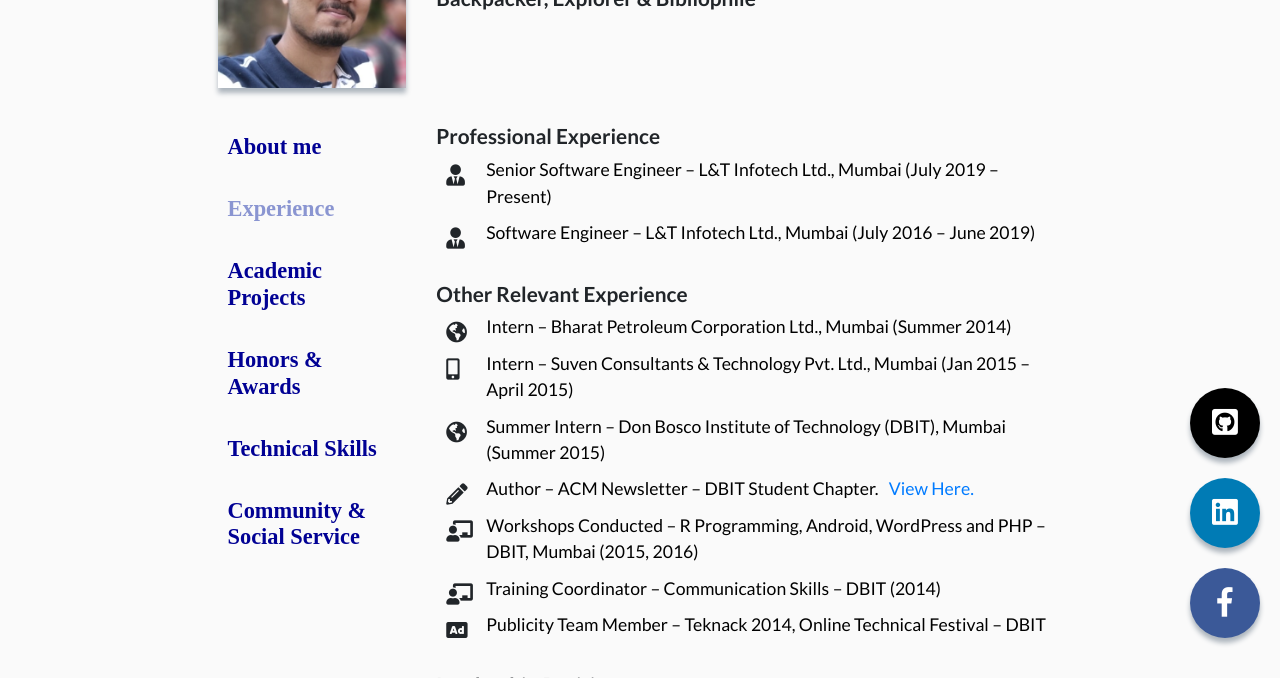
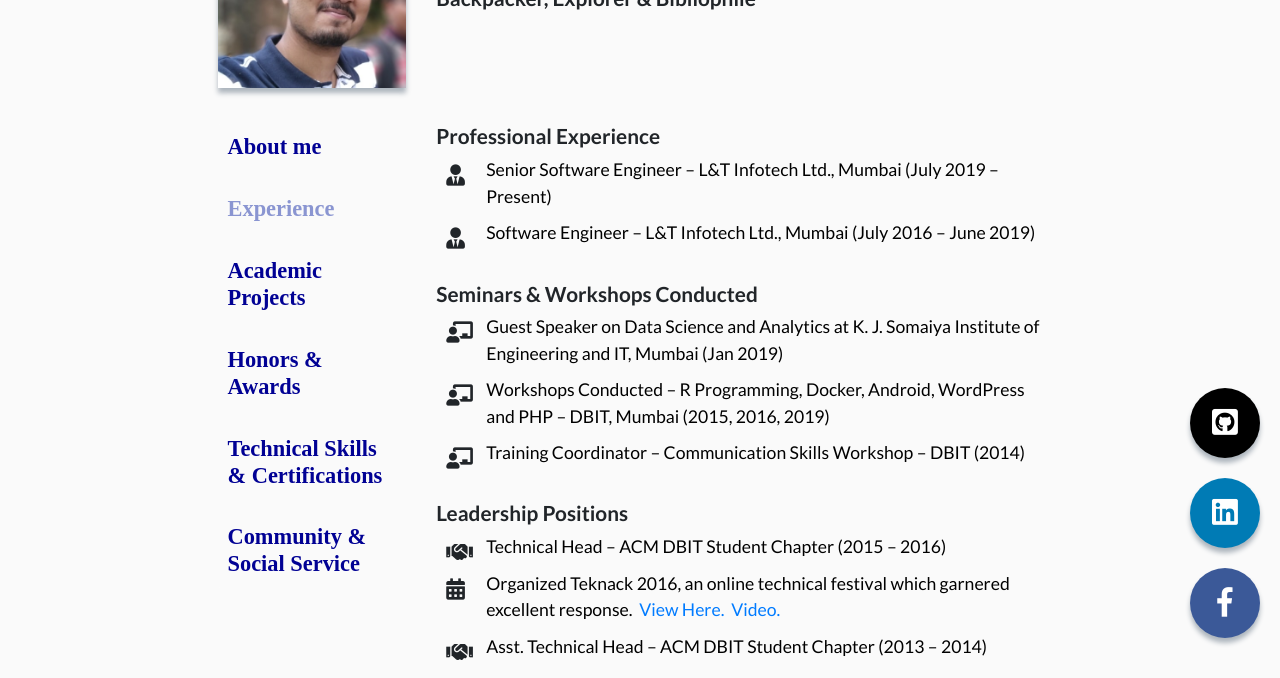
Before and after one commit to roshanlas/roshanlas.github.io, a website: page index.html in a window 1280 px wide. Both pictures are taken after a click on the link "Experience". Shown: the part 122-800 px from the top of the page. Drawn offline with Linux system fonts and the light colour scheme.

Commit message:
add seminars & certifications

```diff
--- a/index.html
+++ b/index.html
@@ -62,7 +62,7 @@
 						<a href="#" id="experience-content-link" class="list-group-item menu-list-item">Experience</a>
 						<a href="#" id="academic-projects-content-link" class="list-group-item menu-list-item">Academic Projects</a>
 						<a href="#" id="honors-awards-content-link" class="list-group-item menu-list-item">Honors &amp; Awards</a>
-						<a href="#" id="technical-skills-content-link" class="list-group-item menu-list-item">Technical Skills</a>
+						<a href="#" id="technical-skills-content-link" class="list-group-item menu-list-item">Technical Skills &amp; Certifications</a>
 						<a href="#" id="community-social-service-content-link" class="list-group-item menu-list-item">Community &amp; Social Service</a>
 					</div>
 					<div class="form-group">
@@ -71,7 +71,7 @@
 							<option value="experience">Experience</option>
 							<option value="academic-projects">Academic Projects</option>
 							<option value="honors-awards">Honors &amp; Awards</option>
-							<option value="technical-skills">Technical Skills</option>
+							<option value="technical-skills">Technical Skills &amp; Certifications</option>
 							<option value="community-social-service">Community &amp; Social Service</option>
 						</select>
 					</div>
@@ -114,6 +114,35 @@
 								June 2019)</div>
 						</div>
 
+						<h3 class="subsequent-headings">Seminars & Workshops Conducted</h3>
+						<div class="bulleted-content"><i class="fas fa-chalkboard-teacher fa-lg bullet-point"></i>
+							<div class="text-content lead mb-0">Guest Speaker on Data Science and Analytics
+								at K. J. Somaiya Institute of Engineering and IT, Mumbai (Jan 2019)</div>
+						</div>
+						<div class="bulleted-content"><i class="fas fa-chalkboard-teacher fa-lg bullet-point"></i>
+							<div class="text-content lead mb-0">Workshops Conducted &ndash; R Programming, Docker, Android, WordPress and PHP
+								&ndash; DBIT, Mumbai (2015, 2016, 2019)</div>
+						</div>
+						<div class="bulleted-content"><i class="fas fa-chalkboard-teacher fa-lg bullet-point"></i>
+							<div class="text-content lead mb-0">Training Coordinator &ndash; Communication Skills Workshop &ndash; DBIT (2014)</div>
+						</div>
+
+						<h3 class="subsequent-headings">Leadership Positions</h3>
+
+						<div class="bulleted-content"><i class="fas fa-handshake fa-lg bullet-point"></i>
+							<div class="text-content lead mb-0">Technical Head &ndash; ACM DBIT Student Chapter (2015 &ndash; 2016)</div>
+						</div>
+						<div class="bulleted-content"><i class="fas fa-calendar-alt fa-lg bullet-point"></i>
+							<div class="text-content lead mb-0">Organized Teknack 2016, an online technical festival which garnered
+								excellent response.&nbsp;&nbsp;<a href="https://mumbaimirror.indiatimes.com/mumbai/other/don-bosco-institute-kurla-opens-the-teknack-2016-inter-college-festival/articleshow/50969159.cms"
+								 target="_blank">View
+									Here.</a>&nbsp;&nbsp;<a href="https://youtu.be/tfytwOpReD4" target="_blank">Video.</a></div>
+						</div>
+
+						<div class="bulleted-content"><i class="fas fa-handshake fa-lg bullet-point"></i>
+							<div class="text-content lead mb-0">Asst. Technical Head &ndash; ACM DBIT Student Chapter (2013 &ndash; 2014)</div>
+						</div>
+
 						<h3 class="subsequent-headings">Other Relevant Experience</h3>
 						<div class="bulleted-content"><i class="fas fa-globe-americas fa-lg bullet-point"></i>
 							<div class="text-content lead mb-0">
@@ -140,34 +169,9 @@
 							</div>
 						</div>
 
-						<div class="bulleted-content"><i class="fas fa-chalkboard-teacher fa-lg bullet-point"></i>
-							<div class="text-content lead mb-0">Workshops Conducted &ndash; R Programming, Android, WordPress and PHP
-								&ndash; DBIT, Mumbai (2015, 2016)</div>
-						</div>
-
-						<div class="bulleted-content"><i class="fas fa-chalkboard-teacher fa-lg bullet-point"></i>
-							<div class="text-content lead mb-0">Training Coordinator &ndash; Communication Skills &ndash; DBIT (2014)</div>
-						</div>
-
 						<div class="bulleted-content"><i class="fas fa-ad fa-lg bullet-point"></i>
 							<div class="text-content lead mb-0">Publicity Team Member &ndash; Teknack 2014, Online Technical Festival
 								&ndash; DBIT</div>
-						</div>
-
-						<h3 class="subsequent-headings">Leadership Positions</h3>
-
-						<div class="bulleted-content"><i class="fas fa-handshake fa-lg bullet-point"></i>
-							<div class="text-content lead mb-0">Technical Head &ndash; ACM DBIT Student Chapter (2015 &ndash; 2016)</div>
-						</div>
-						<div class="bulleted-content"><i class="fas fa-calendar-alt fa-lg bullet-point"></i>
-							<div class="text-content lead mb-0">Organized Teknack 2016, an online technical festival which garnered
-								excellent response.&nbsp;&nbsp;<a href="https://mumbaimirror.indiatimes.com/mumbai/other/don-bosco-institute-kurla-opens-the-teknack-2016-inter-college-festival/articleshow/50969159.cms"
-								 target="_blank">View
-									Here.</a>&nbsp;&nbsp;<a href="https://youtu.be/tfytwOpReD4" target="_blank">Video.</a></div>
-						</div>
-
-						<div class="bulleted-content"><i class="fas fa-handshake fa-lg bullet-point"></i>
-							<div class="text-content lead mb-0">Asst. Technical Head &ndash; ACM DBIT Student Chapter (2013 &ndash; 2014)</div>
 						</div>
 					</div>
 				</div>
@@ -291,6 +295,14 @@
 								</div>
 							</div>
 						</div>
+
+						<h3 class="mt-3">Certifications</h3>
+						<div class="bulleted-content"><i class="fas fa-award fa-lg bullet-point"></i>
+							<div class="text-content lead mb-0">Certified Associate Developer &ndash; Oracle Cloud Platform Enterprise Mobile 2018 (Mar 2019)</div>
+						</div>
+						<div class="bulleted-content"><i class="fas fa-award fa-lg bullet-point"></i>
+							<div class="text-content lead mb-0">Android Certified Programmer &ndash; Suven Consultants & Technology Pvt. Ltd. (Oct 2015)</div>
+						</div>
 					</div>
 				</div>
 
```
